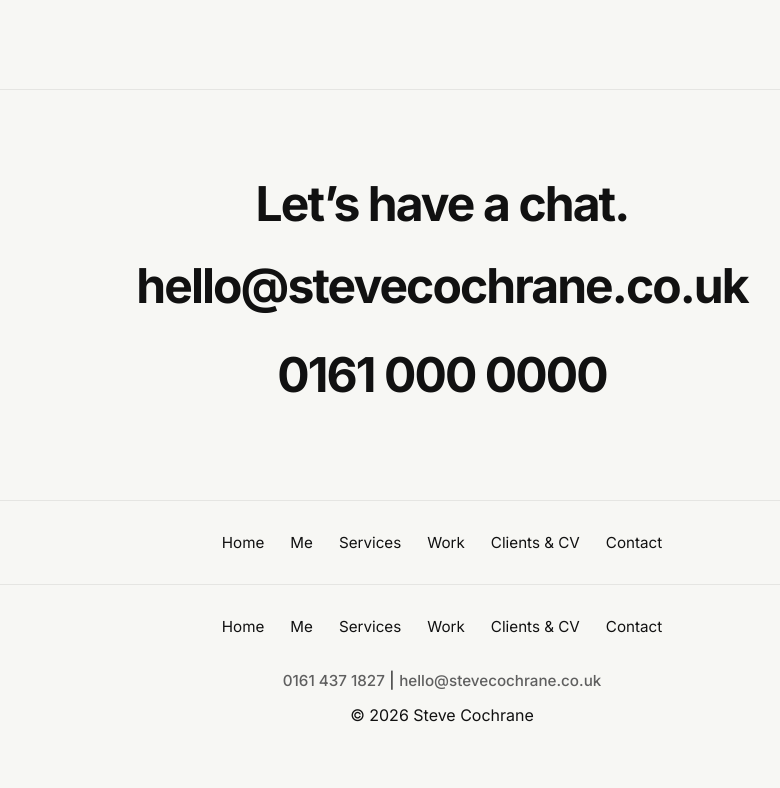
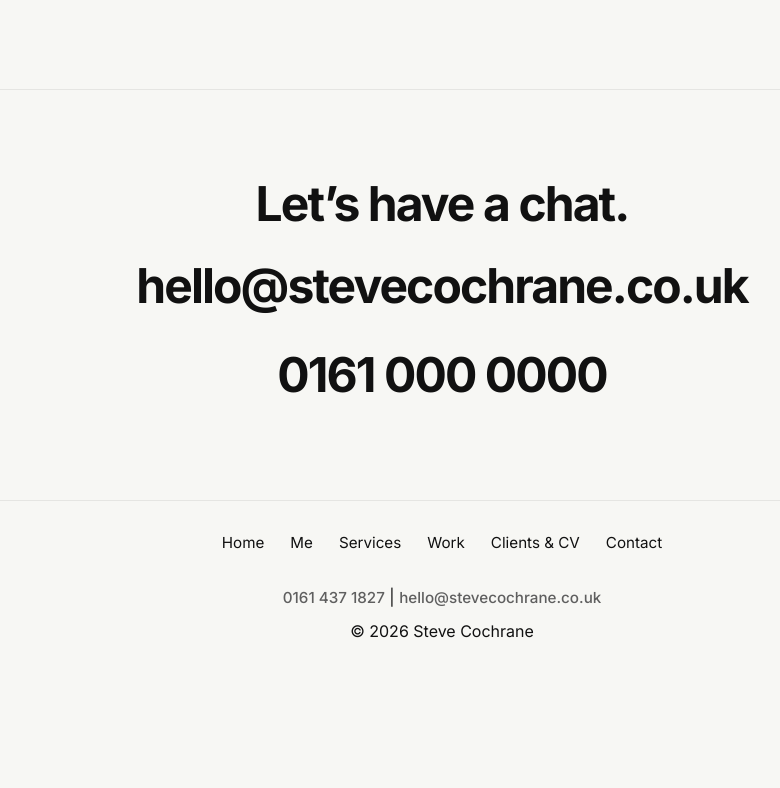
Before and after one commit to stevecochrane/stevecochrane.github.io, a plain HTML site: page services.html in a window 1280 px wide. Shown: the part 3424-4212 px from the top of the page, without its empty margins (198-978 px from the left). After the commit the page ends 4099 px from the top, so only its background shows below. Drawn offline with Linux system fonts and the light colour scheme.

Commit message:
Update services.html

```diff
--- a/services.html
+++ b/services.html
@@ -231,19 +231,6 @@
     </section>
   </main>
 
-  <footer class="site-footer">
-    <div class="container footer-main">
-      <nav class="footer-nav" aria-label="Footer navigation">
-        <ul>
-          <li><a href="index.html">Home</a></li>
-          <li><a href="me.html">Me</a></li>
-          <li><a href="services.html">Services</a></li>
-          <li><a href="work.html">Work</a></li>
-          <li><a href="clients-cv.html">Clients &amp; CV</a></li>
-          <li><a href="contact.html">Contact</a></li>
-        </ul>
-      </nav>
-
        <footer class="site-footer">
     <div class="container footer-main">
       <nav class="footer-nav" aria-label="Footer navigation">
```
